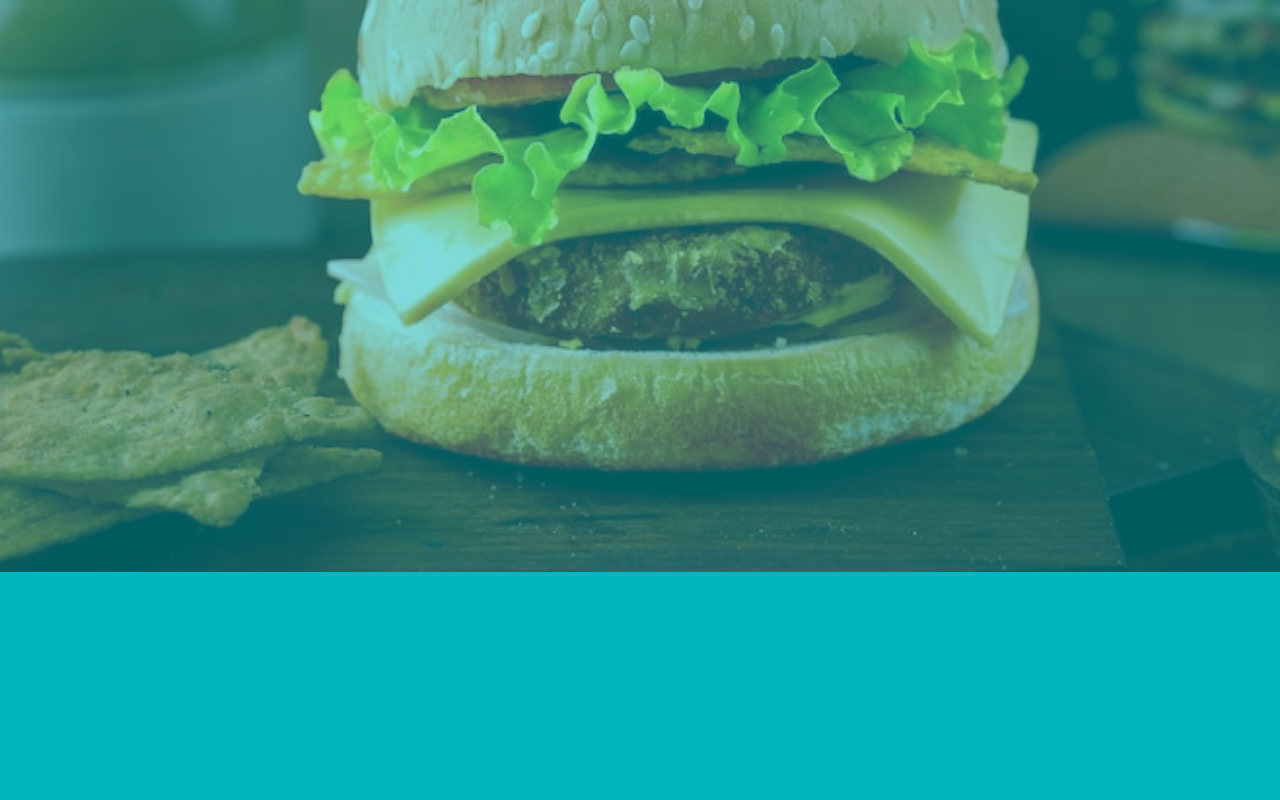
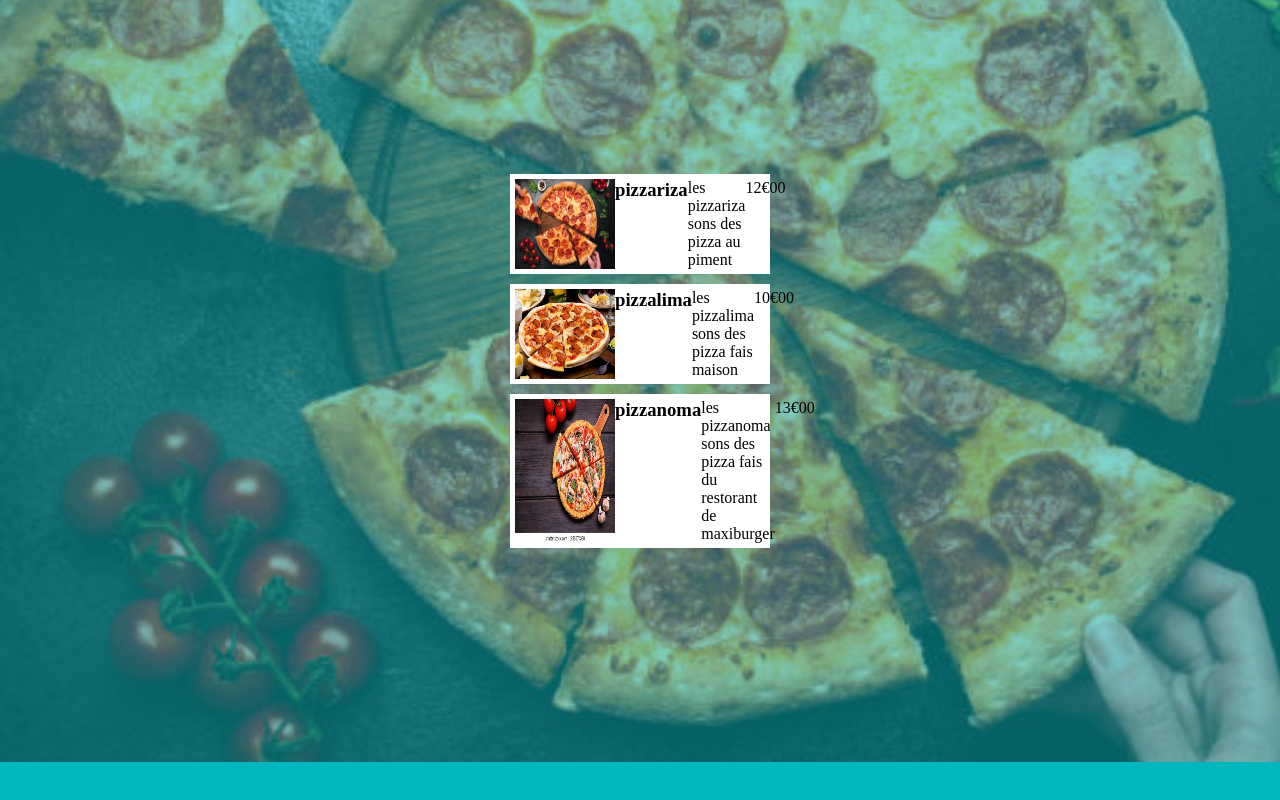
Before and after one commit to hackzak/ghtheh, a plain HTML site: page index.html in a window 1280 px wide. Shown: the part 1022-1822 px from the top of the page. Drawn offline with Linux system fonts and the light colour scheme.

Commit message:
site web de moi

```diff
--- a/index.html
+++ b/index.html
@@ -34,8 +34,31 @@
         <li class="nav-items boissons"><a href="">boissons</a></li>
       </ul>
     </nav>
-         <img src="burbur.jpg" alt="" class="popo">
+         <img src="pizza1.jpg" alt="" class="popo">
+  </section>
 
-    </section>
+  <!--les menu de mon site-->
+ <section>
+   <div class="menu1">
+     <img src="pizza1.jpg" alt="" class="menu-pizza">
+     <h3>pizzariza</h3>
+     <p>les pizzariza sons des pizza au piment</p>
+     <p>12€00</p>
+   </div>
+
+   <div class="menu1">
+     <img src="pizza2.jpg" alt=""  class="menu-pizza">
+     <h3>pizzalima</h3>
+     <p>les pizzalima sons des pizza fais maison </p>
+     <p>10€00</p>
+   </div>
+
+   <div class="menu1">
+     <img src="pizza3.jpg" alt=""  class="menu-pizza">
+     <h3>pizzanoma</h3>
+     <p>les pizzanoma sons des pizza fais du restorant de maxiburger</p>
+     <p>13€00</p>
+   </div>
+ </section>
   </body>
 </html>
--- a/style.css
+++ b/style.css
@@ -210,3 +210,17 @@ div.slides{
     }
 
 }
+
+div.menu1{
+    background-color: white;
+    margin: 20px;
+    position: relative;
+    top: -1690;
+    padding: 5px;
+    margin: 10px;
+}
+
+.menu1{
+    display: flex;
+
+}
```
